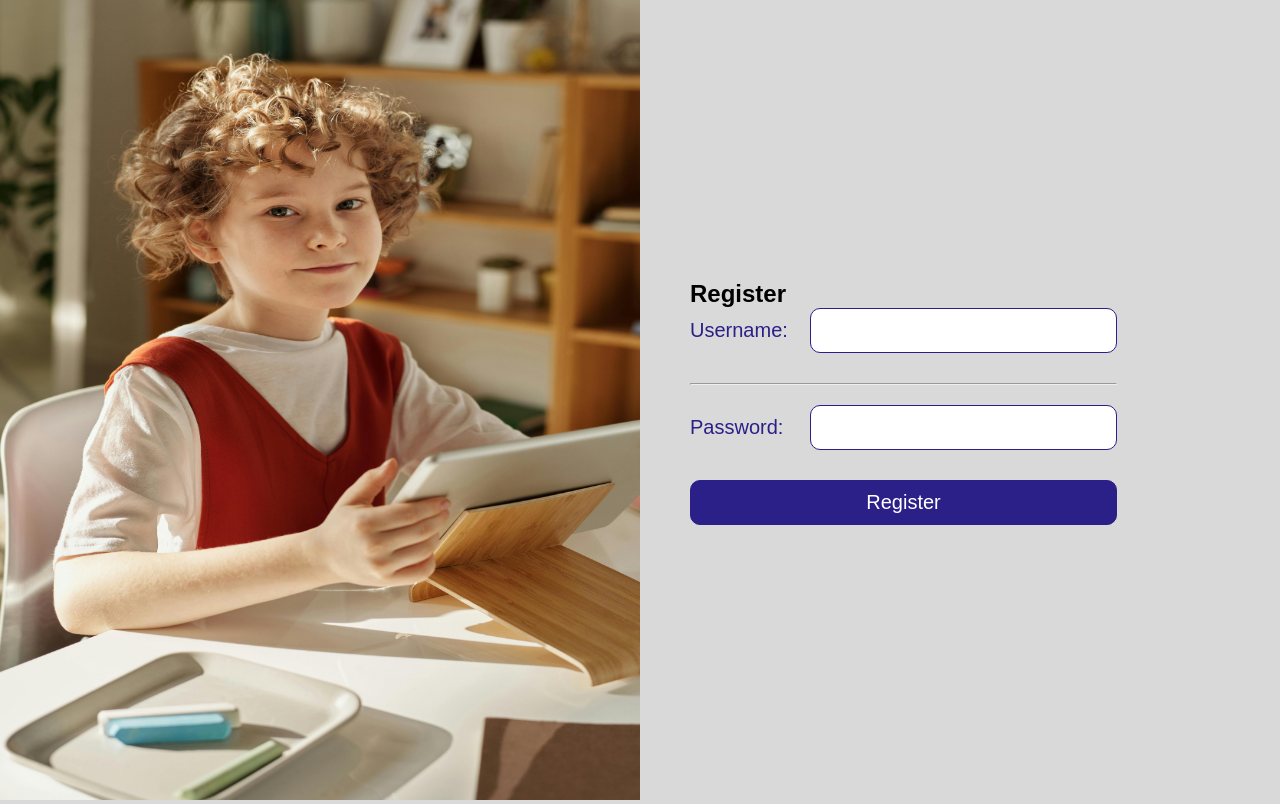
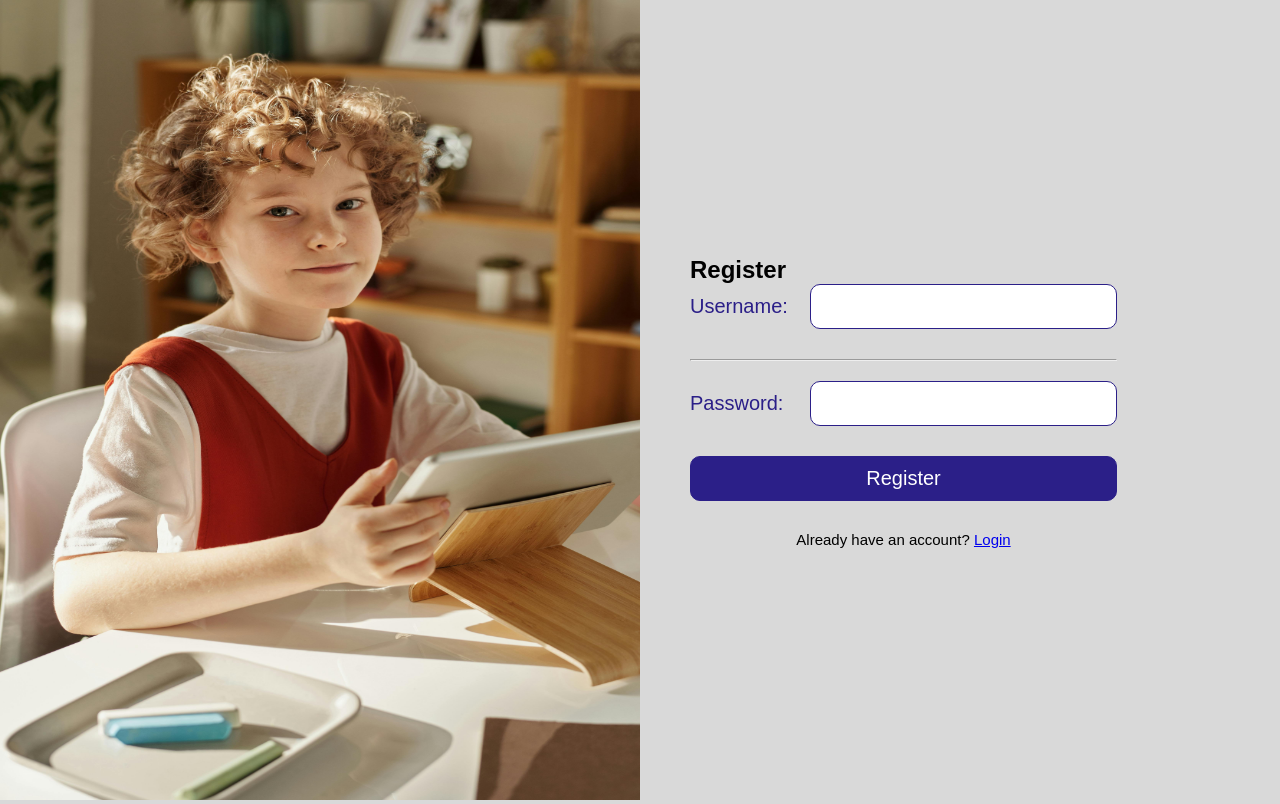
Before and after one commit to Paulmwas/Let-s-Learn, a Django app: page /account/signup/ in a window 1280 px wide. Run offline with Django 5.2, Linux system fonts and the light colour scheme.

Commit message:
minor changes

```diff
--- a/static/styles/styles.css
+++ b/static/styles/styles.css
@@ -91,6 +91,9 @@ footer{
 }
 .pshot p{
     display: flex;
+    gap: 10px;
+    align-items: center;
+    justify-content: center;
 }
 .pshot p a{
     text-decoration: none;
@@ -272,3 +275,8 @@ form button:hover{
     background-color: #d9d9d9;
     color: rgb(43, 31, 136);
 }
+.account{
+    padding-top: 30px;
+    text-align: center;
+    font-size: 15px;
+}
--- a/templates/accountmanager/signup.html
+++ b/templates/accountmanager/signup.html
@@ -29,6 +29,10 @@
  <!-- Added the 'name' attribute here -->
             <button type="submit">Register</button>
         </form>
+        <div class="account">
+            <p>Already have an account? <a href="{% url 'login' %}">Login</a></p>
+        </div>
+
         <div class="messages">
             {% for message in messages %}
                 <p>{{ message }}</p>
```
Also changed, not shown: db.sqlite3.
